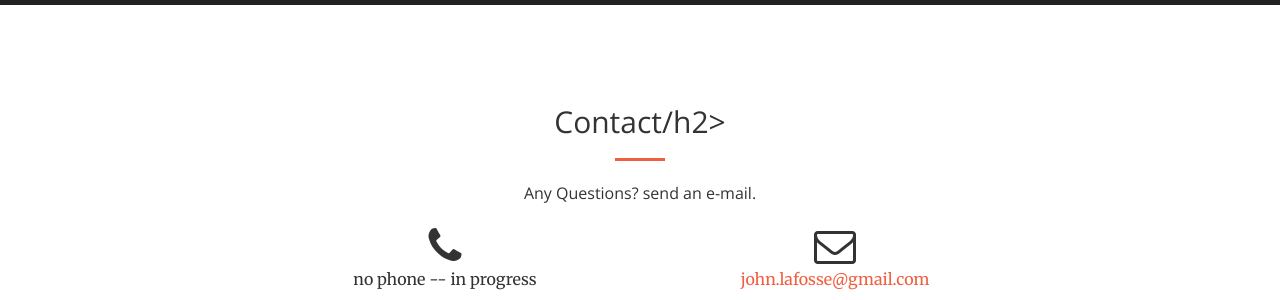
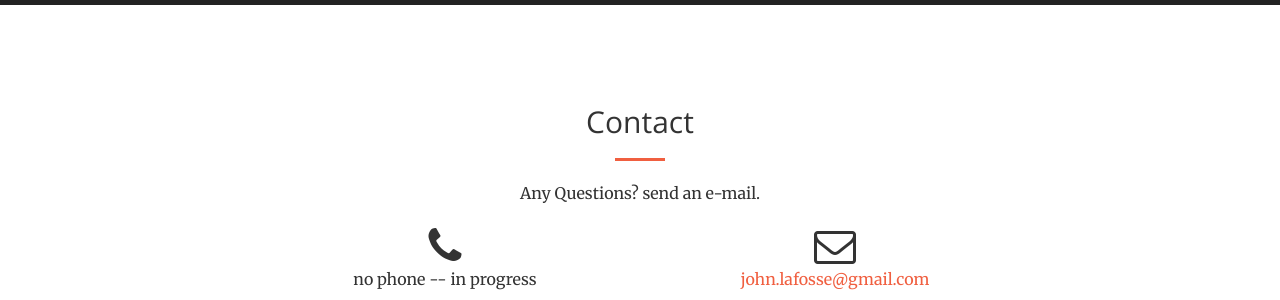
Before and after one commit to Koluskomtu/blog, a Jekyll site: the page built from index.html, in a window 1280 px wide and 900 px high, scrolled down 609 px. Shown: the part 489-789 px from the top of the window. Built offline with Jekyll 4.4.1, drawn with Linux system fonts in a browser that asks for light colours.

Commit message:
Update default.html

```diff
--- a/_layouts/default.html
+++ b/_layouts/default.html
@@ -61,7 +61,7 @@
 			<div class="container">
 				<div class="row">
 					<div class="col-lg-8 col-lg-offset-2 text-center">
-						<h2 class="section-heading">Contact/h2>
+						<h2 class="section-heading">Contact</h2>
 						<hr class="primary">
 						<p>Any Questions?  send an e-mail.</p>
 					</div>
```
